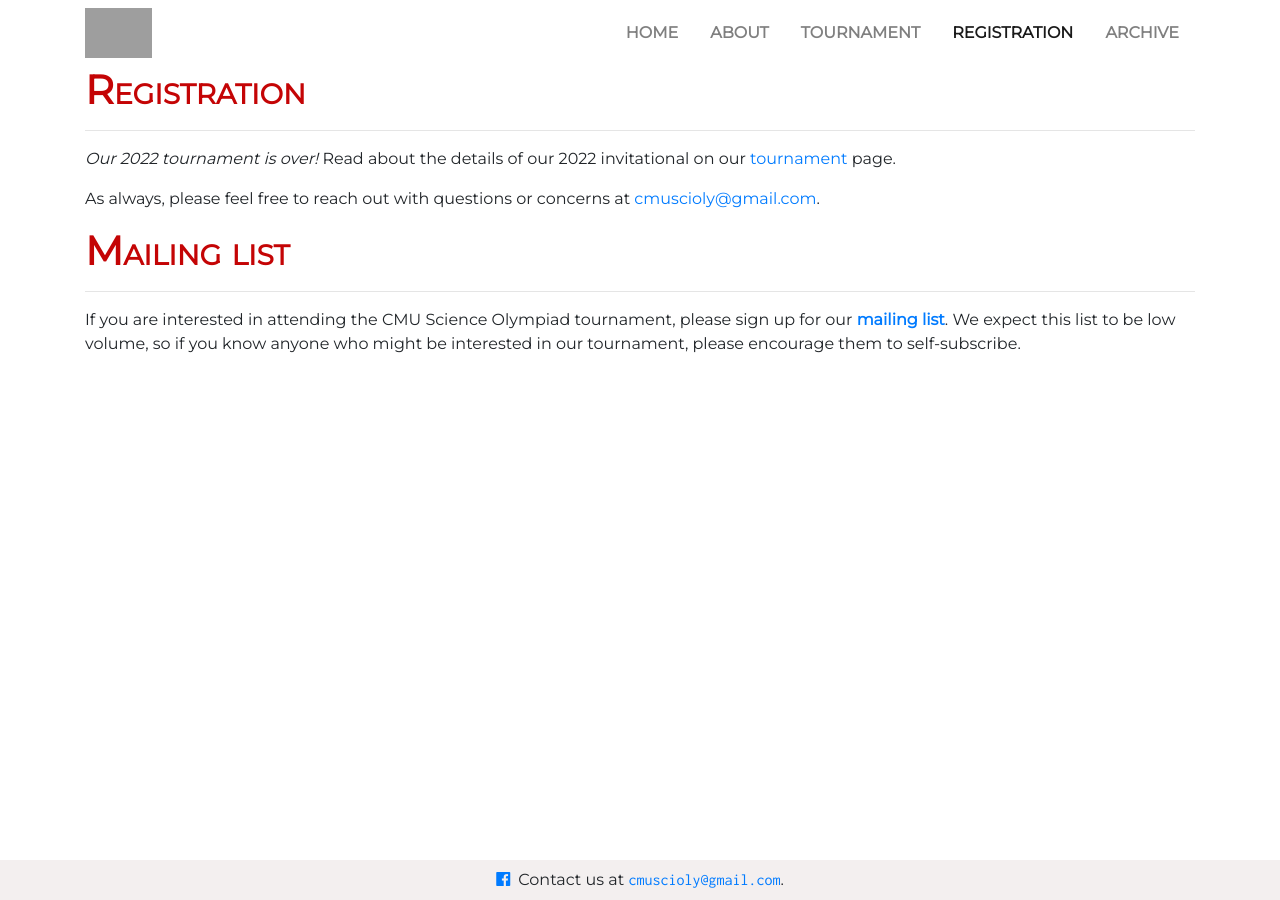
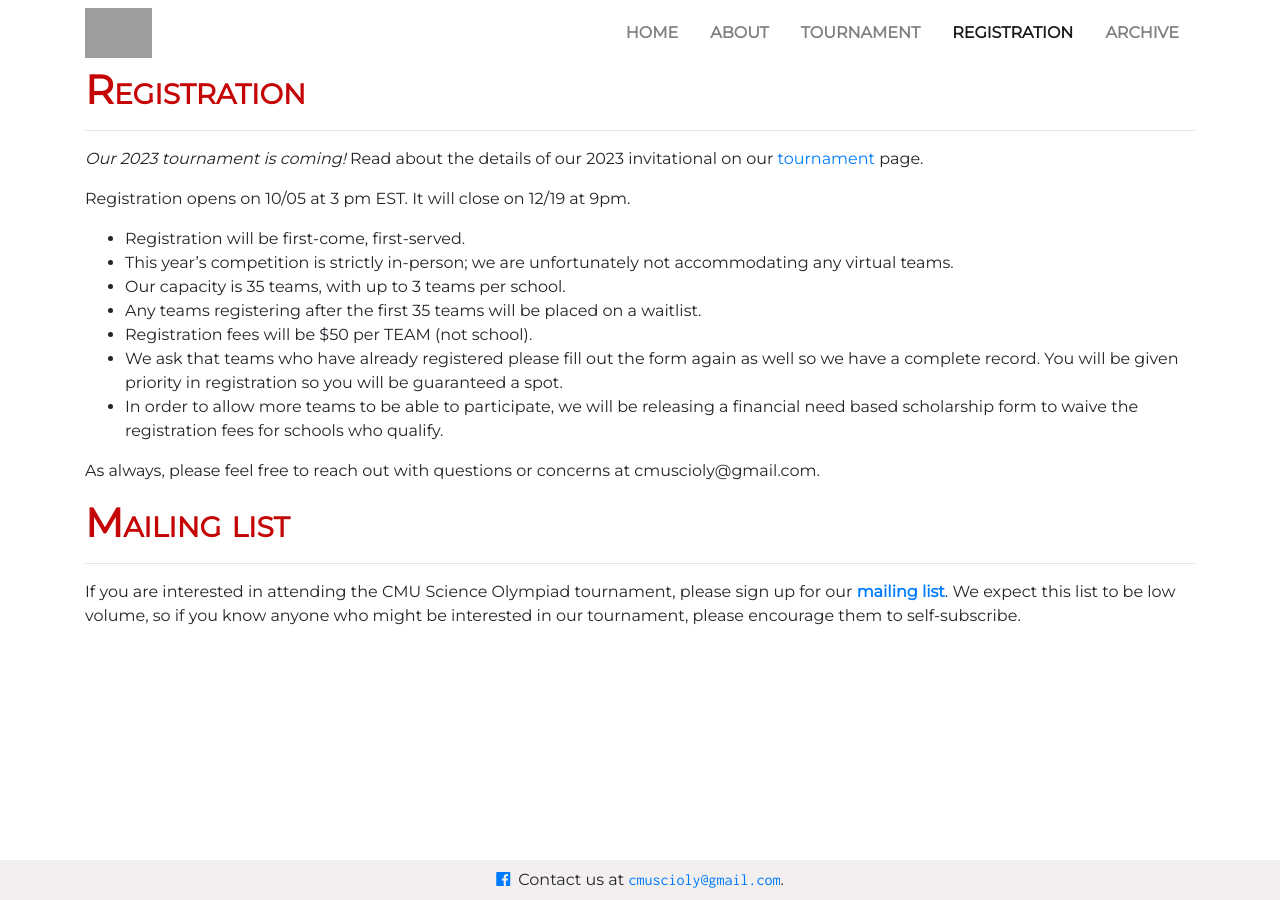
Before and after one commit to cmuscioly/cmuscioly.github.io, a Jekyll site: the page built from registration.md, in a window 1280 px wide. Built offline with Jekyll 4.4.1, drawn with Linux system fonts in a browser that asks for light colours; nearby versions of some CDN libraries; grey boxes are pictures that could not be loaded.

Commit message:
update registration rules

```diff
--- a/registration.md
+++ b/registration.md
@@ -7,22 +7,22 @@ permalink: /registration/
 # Registration
 <hr>
 
-_Our 2022 tournament is over!_  Read about the details of our 2022
+_Our 2023 tournament is coming!_  Read about the details of our 2023
 invitational on our [tournament](/tournament/) page.
 
-As always, please feel free to reach out with questions or concerns at
-<a href="mailto:cmuscioly@gmail.com">cmuscioly@gmail.com</a>.
+Registration opens on 10/05 at 3 pm EST. It will close on 12/19 at 9pm.
 
-<!--
-Registration will open on **October 10, 2020 at 3pm EDT** (<a
-href="http://www.google.com/calendar/event?action=TEMPLATE&dates=20201010T190000Z%2F20201010T190000Z&text=Team%20registration%20opens%20for%20CMU%20Science%20Olympiad%202021&location=https%3A%2F%2Fcmuscioly.org%2F"
-target="_blank">Google Calendar</a>).
+- Registration will be first-come, first-served.
+- This year’s competition is strictly in-person; we are unfortunately not accommodating any virtual teams.
+- Our capacity is 35 teams, with up to 3 teams per school.
+- Any teams registering after the first 35 teams will be placed on a waitlist.
+- Registration fees will be $50 per TEAM (not school).
+- We ask that teams who have already registered please fill out the form again as well so we have a complete record. You will be given priority in registration so you will be guaranteed a spot.
+- In order to allow more teams to be able to participate, we will be releasing a financial need based scholarship form to waive the registration fees for schools who qualify.
 
-* Registration will be first-come, first-served.
-* Our capacity is **25 teams**, with up to 3 teams per school.
-* Any teams registering after the first 25 teams will be placed on a waitlist.
-* The registration fee will be waived this year.
--->
+
+As always, please feel free to reach out with questions or concerns at cmuscioly@gmail.com.
+
 
 
 # Mailing list
```
